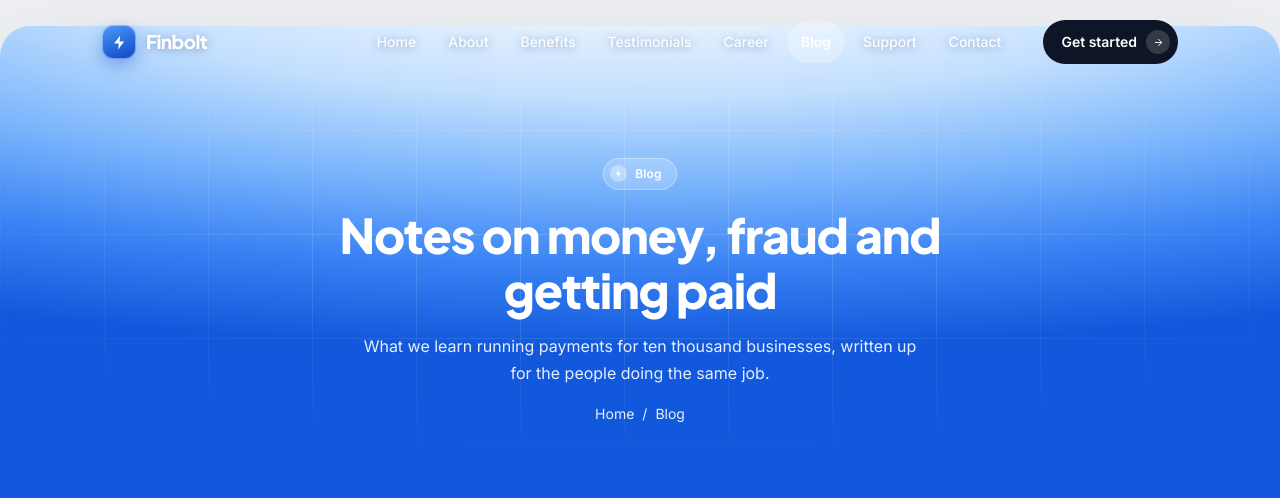
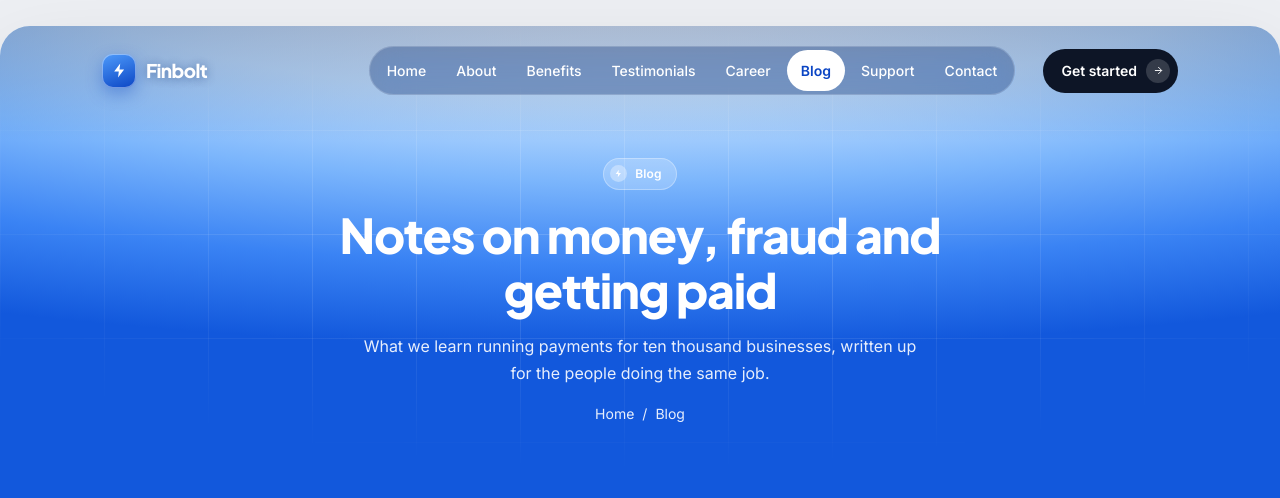
Before and after one commit to abahvictor360-sketch/Finbolt, a PHP site: page /blog.html in a window 1280 px wide. Shown: the top 498 px of the page. Run offline with PHP 8.4, Linux system fonts and the light colour scheme.

Commit message:
Fix unreadable header nav against the pale top of the hero gradient
The band starts near-white at the top, so the white nav links and wordmark
had almost no contrast there. Adds a frosted pill behind the nav links and
a soft scrim across the header, strengthened below 980px where the pill is
replaced by the burger. The active link is now a white pill with blue text.

Anchors the absolute header to .frame so the scrim is clipped to the card's
rounded corners instead of spanning the viewport.

Co-Authored-By: Claude Opus 5 <noreply@anthropic.com>
Claude-Session: https://claude.ai/code/session_01Sy5JmFRp5KSBdR1Qs3yY7C

```diff
--- a/assets/css/style.css
+++ b/assets/css/style.css
@@ -97,6 +97,7 @@ h1, h2, h3, h4 {
 
 /* --- Page frame ----------------------------------------------------------- */
 .frame {
+  position: relative;      /* anchors the absolute header to the card, not the page */
   max-width: 1280px;
   margin: 26px auto;
   background: var(--surface);
@@ -123,6 +124,20 @@ h1, h2, h3, h4 {
   z-index: 40;
   padding: 20px 0;
 }
+/* The band is near-white at the top, so white header content needs a scrim
+   behind it to stay readable. */
+.header::before {
+  content: "";
+  position: absolute;
+  inset: -20px 0 auto 0;
+  height: calc(100% + 46px);
+  background: linear-gradient(180deg,
+    rgba(9, 34, 84, .30) 0%,
+    rgba(9, 34, 84, .15) 55%,
+    rgba(9, 34, 84, 0) 100%);
+  pointer-events: none;
+  z-index: -1;
+}
 .header__inner {
   display: flex;
   align-items: center;
@@ -148,29 +163,33 @@ h1, h2, h3, h4 {
   flex: none;
 }
 .brand__mark svg { width: 17px; height: 17px; }
-.header .brand { text-shadow: 0 1px 8px rgba(11, 45, 110, .35); }
+.header .brand { text-shadow: 0 1px 10px rgba(11, 45, 110, .45); }
 
 .nav {
   margin-left: auto;
   display: flex;
   align-items: center;
-  gap: 4px;
+  gap: 2px;
+  padding: 4px;
+  border-radius: var(--r-pill);
+  background: rgba(10, 36, 92, .32);
+  box-shadow: inset 0 0 0 1px rgba(255,255,255,.18);
+  backdrop-filter: blur(14px) saturate(140%);
+  -webkit-backdrop-filter: blur(14px) saturate(140%);
 }
 .nav a {
   padding: 9px 14px;
   border-radius: var(--r-pill);
   font-size: var(--fs-small);
   font-weight: 500;
-  color: rgba(255,255,255,.95);
-  text-shadow: 0 1px 8px rgba(11, 45, 110, .38);
+  color: #fff;
   transition: background .18s ease, color .18s ease;
   white-space: nowrap;
 }
-.nav a:hover { background: rgba(255,255,255,.18); color: #fff; }
+.nav a:hover { background: rgba(255,255,255,.20); color: #fff; }
 .nav a[aria-current="page"] {
-  background: rgba(255,255,255,.26);
-  text-shadow: none;
-  color: #fff;
+  background: #fff;
+  color: var(--blue-deep);
   font-weight: 600;
 }
 
@@ -938,6 +957,13 @@ h1, h2, h3, h4 {
 @media (max-width: 980px) {
   .nav, .header__cta { display: none; }
   .burger { display: inline-flex; }
+  /* No nav pill at this width, so the scrim alone has to carry the wordmark. */
+  .header::before {
+    background: linear-gradient(180deg,
+      rgba(9, 34, 84, .42) 0%,
+      rgba(9, 34, 84, .20) 60%,
+      rgba(9, 34, 84, 0) 100%);
+  }
   .grid--3, .grid--4 { grid-template-columns: repeat(2, 1fr); }
   .stats { grid-template-columns: repeat(2, 1fr); }
   .split { grid-template-columns: 1fr; gap: 34px; }
```
